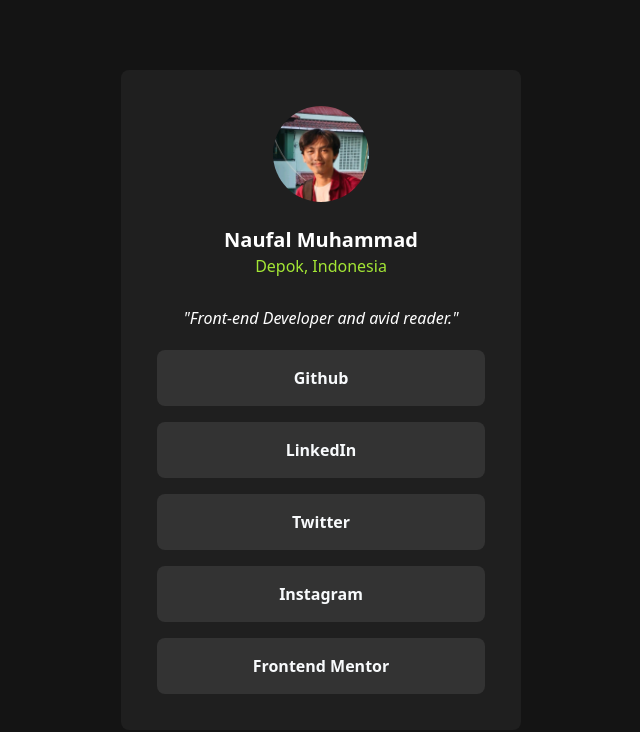
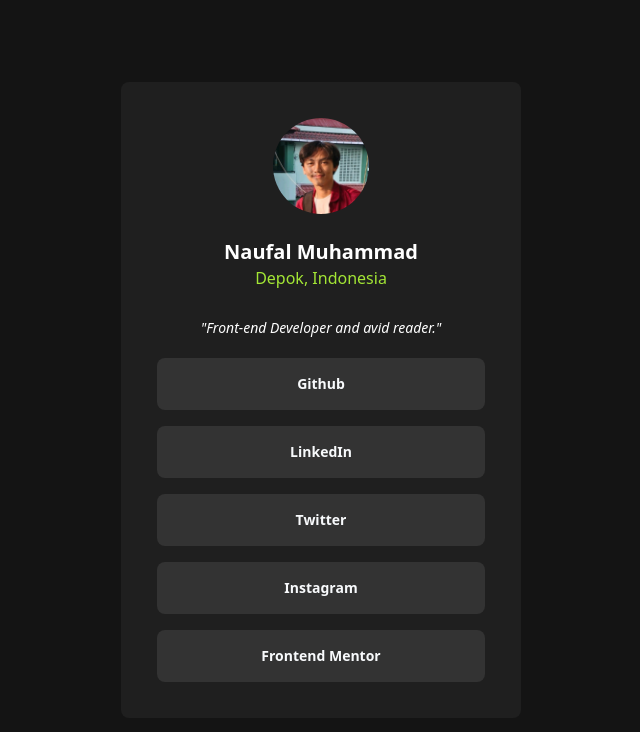
Before and after one commit to NaufalMuh11/midterm_WebBeginner, a React (Vite) app: page / in a window 1280 px wide. Shown: the top 732 px of the page, without its empty margins (319-959 px from the left). Built offline with nearby package versions, Linux system fonts and the light colour scheme.

Commit message:
betulin height button

```diff
--- a/src/App.jsx
+++ b/src/App.jsx
@@ -13,7 +13,7 @@ function App() {
           <h1 className="text-lime-400 font-medium text-l">
             Depok, Indonesia
           </h1>
-          <div className="text- italic text-white pt-7 py-5">
+          <div className="text- italic text-white pt-7 py-5 text-base md:text-sm">
             "Front-end Developer and avid reader."
           </div>
           <div className="grid gap-4">
--- a/src/components/MyLink.jsx
+++ b/src/components/MyLink.jsx
@@ -2,7 +2,7 @@ import React from "react";
 
 function MyLink ({ href, children }) {
   return (
-    <a href={href} target="_blank" className="bg-[#333] hover:bg-slate-50 text-slate-50 hover:text-[#333] text-base font-semibold py-4 rounded-lg hover:scale-105 active:scale-90 duration-300 w-94">
+    <a href={href} target="_blank" className="bg-[#333] hover:bg-slate-50 text-slate-50 hover:text-[#333] text-sm font-semibold py-4 rounded-lg hover:scale-105 active:scale-90 duration-300 w-94">
       {children}
     </a>
   );
```
